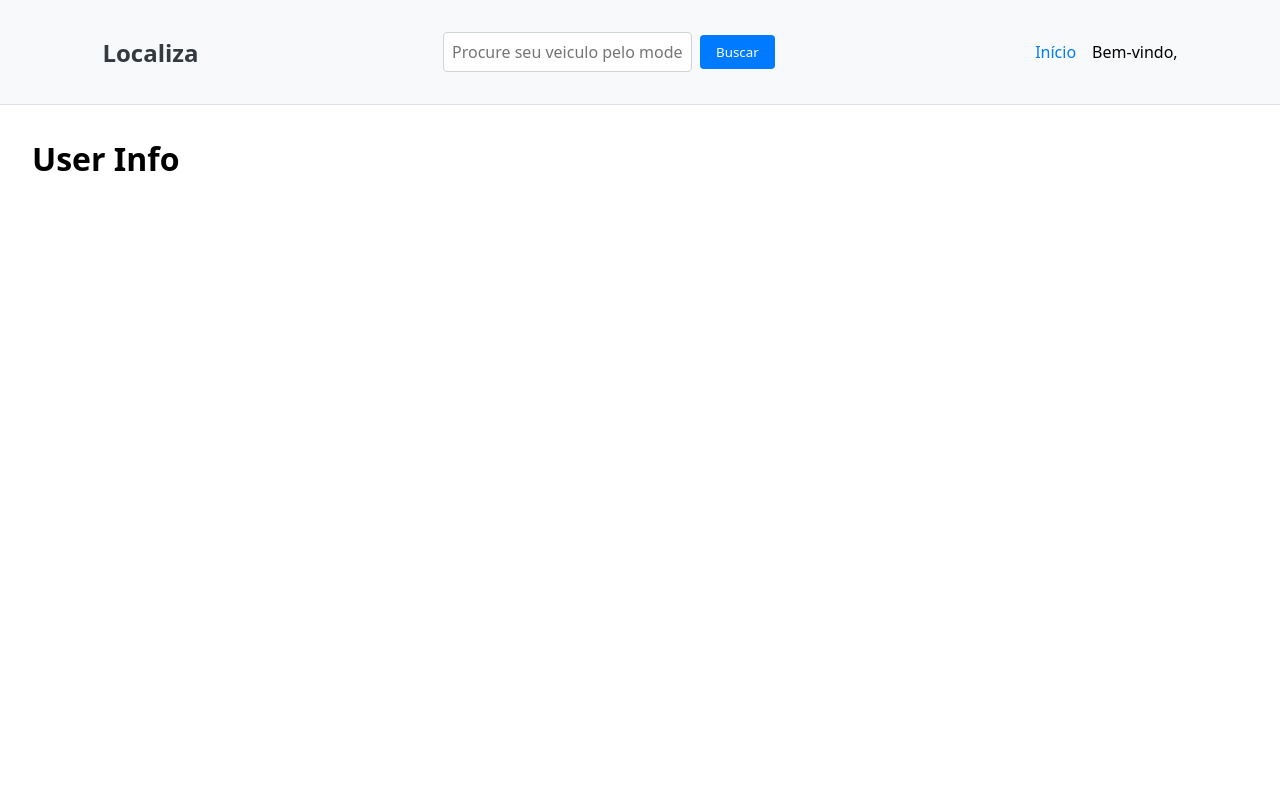
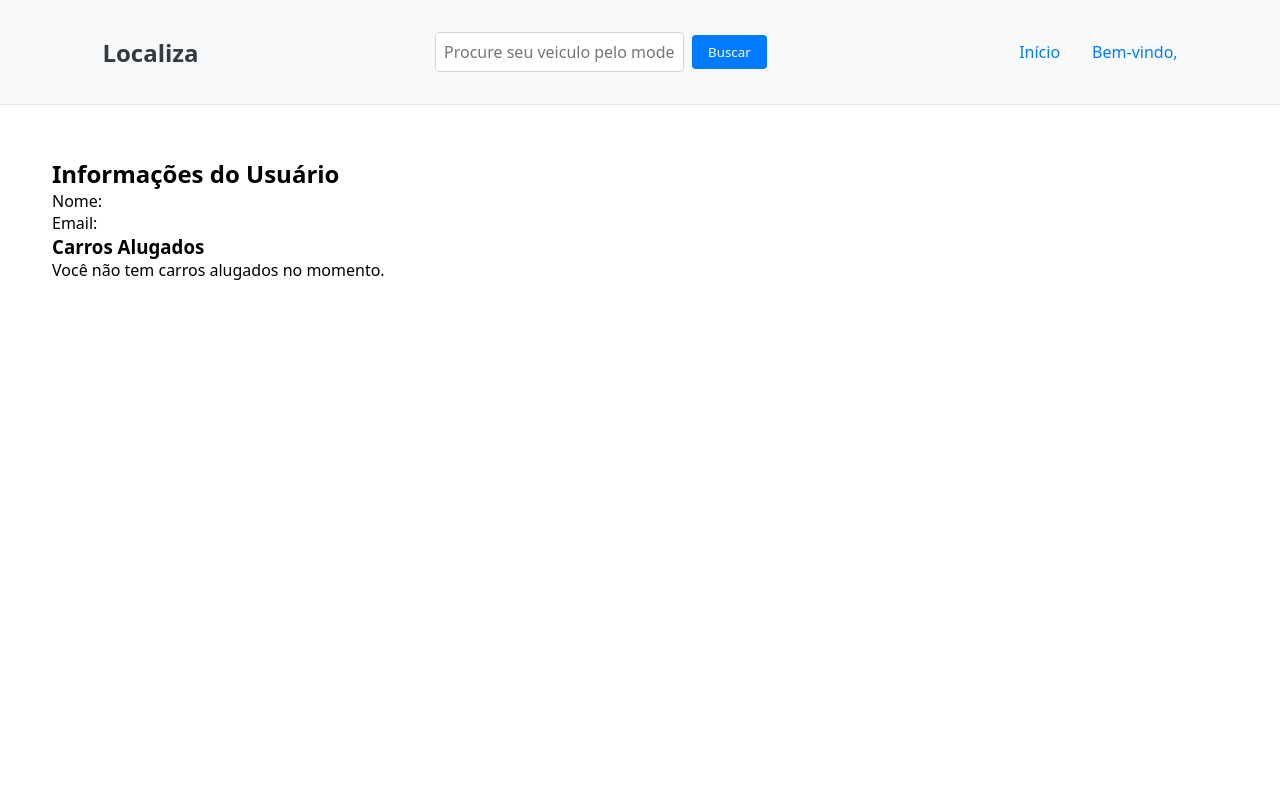
Before and after one commit to Marcos-Soares-Dev/Projetos, a React (Vite) app in the folder AluguelVeiculos/Aluguel-Carros/: page /userInfo in a window 1280 px wide. Shown: the top 800 px of the page. Built offline with nearby package versions, Linux system fonts and the light colour scheme; data requests are answered from the project's data file; sample sign-in values are in the browser's storage.

Commit message:
quase finalizado - alugar ok

```diff
--- a/AluguelVeiculos/Aluguel-Carros/db.json
+++ b/AluguelVeiculos/Aluguel-Carros/db.json
@@ -4,61 +4,71 @@
       "id": "1",
       "name": "Toyota Corolla",
       "price": 150,
-      "image": "/Kia Forte.jpeg"
+      "image": "/Kia Forte.jpeg",
+      "rented": false
     },
     {
       "id": "2",
       "name": "Honda Civic",
       "price": 160,
-      "image": "/civic.webp"
+      "image": "/civic.webp",
+      "rented": false
     },
     {
       "id": "3",
       "name": "Ford Focus",
       "price": 140,
-      "image": "/focus.jpg"
+      "image": "/focus.jpg",
+      "rented": false
     },
     {
       "id": "4",
       "name": "Chevrolet Cruze",
       "price": 155,
-      "image": "/Chevrolet Cruze.jpg"
+      "image": "/Chevrolet Cruze.jpg",
+      "rented": false
     },
     {
       "id": "5",
       "name": "Volkswagen Jetta",
       "price": 165,
-      "image": "/Volkswagen Jetta.webp"
+      "image": "/Volkswagen Jetta.webp",
+      "rented": false
     },
     {
       "id": "6",
       "name": "Hyundai Elantra",
       "price": 150,
-      "image": "/Hyundai Elantra.jpg"
+      "image": "/Hyundai Elantra.jpg",
+      "rented": false
     },
     {
       "id": "7",
       "name": "Nissan Sentra",
       "price": 145,
-      "image": "/Nissan Sentra.webp"
+      "image": "/Nissan Sentra.webp",
+      "rented": false
     },
     {
       "id": "8",
       "name": "Mazda 3",
       "price": 160,
-      "image": "/Mazda 3.jpg"
+      "image": "/Mazda 3.jpg",
+      "rented": false
     },
     {
       "id": "9",
       "name": "Kia Forte",
       "price": 140,
-      "image": "/Kia Forte.jpeg"
+      "image": "/Kia Forte.jpeg",
+      "rented": false
     },
     {
       "id": "10",
       "name": "Subaru Impreza",
       "price": 155,
-      "image": "Subaru Impreza.jpg"
+      "image": "Subaru Impreza.jpg",
+      "rented": false
     }
   ],
   "users": [
--- a/AluguelVeiculos/Aluguel-Carros/src/components/carsCard/CarsCard.jsx
+++ b/AluguelVeiculos/Aluguel-Carros/src/components/carsCard/CarsCard.jsx
@@ -10,13 +10,17 @@ export default function CarsCard({ car }) {
         navigate(`/cars/${car.id}`);
     };
 
+    const handleRentClick = () => {
+        navigate(`/cars/${car.id}`);
+    };
+
     return (
         <div className={styles.carCard}>
             <img src={car.image} alt={car.name} className={styles.carImage} />
             <h3>{car.name}</h3>
             <p>R$ {car.price}/dia</p>
             <ButtonPrimary onClick={handleDetailsClick}>Ver Detalhes</ButtonPrimary>
-            <ButtonPrimary>Alugar</ButtonPrimary>
+            <ButtonPrimary onClick={handleRentClick}>Alugar</ButtonPrimary>
         </div>
     );
 }
--- a/AluguelVeiculos/Aluguel-Carros/src/pages/CarDetails/CarDetails.jsx
+++ b/AluguelVeiculos/Aluguel-Carros/src/pages/CarDetails/CarDetails.jsx
@@ -1,12 +1,13 @@
-import { useParams, Link } from 'react-router-dom';
+import { useParams, Link, useNavigate } from 'react-router-dom';
 import { useEffect, useState } from 'react';
 import ButtonPrimary from '../../components/buttonPrimary/ButtonPrimary';
 import styles from './CarDetails.module.css';
 
 export default function CarDetails() {
     const { id } = useParams();
+    const navigate = useNavigate();
     const [car, setCar] = useState(null);
-
+    const [error, setError] = useState('');
 
     useEffect(() => {
         fetch(`http://localhost:3000/cars/${id}`)
@@ -14,6 +15,42 @@ export default function CarDetails() {
             .then(data => setCar(data))
             .catch(error => console.error('Erro ao buscar dados:', error));
     }, [id]);
+
+    const handleRentCar = async () => {
+        const loggedInUser = JSON.parse(sessionStorage.getItem('loggedInUser'));
+        if (!loggedInUser) {
+            setError('Você precisa estar logado para alugar um carro.');
+            return;
+        }
+
+        try {
+            // Atualizar o carro para indicar que está alugado
+            const updatedCar = { ...car, rented: true };
+            await fetch(`http://localhost:3000/cars/${id}`, {
+                method: 'PUT',
+                headers: {
+                    'Content-Type': 'application/json',
+                },
+                body: JSON.stringify(updatedCar),
+            });
+
+            // Atualizar o usuário para adicionar o carro alugado
+            const updatedUser = { ...loggedInUser, carsRented: [...loggedInUser.carsRented, car.id] };
+            await fetch(`http://localhost:3000/users/${loggedInUser.id}`, {
+                method: 'PUT',
+                headers: {
+                    'Content-Type': 'application/json',
+                },
+                body: JSON.stringify(updatedUser),
+            });
+
+            sessionStorage.setItem('loggedInUser', JSON.stringify(updatedUser));
+            navigate('/');
+        } catch (error) {
+            console.error('Erro ao alugar o carro:', error);
+            setError('Erro ao alugar o carro. Tente novamente mais tarde.');
+        }
+    };
 
     if (!car) {
         return <p>Carregando...</p>;
@@ -24,9 +61,9 @@ export default function CarDetails() {
             <img src={car.image} alt={car.name} className={styles.carImage} />
             <h2>{car.name}</h2>
             <p>Preço: R$ {car.price}/dia</p>
-            <ButtonPrimary>Alugar</ButtonPrimary>
+            <ButtonPrimary onClick={handleRentCar}>Alugar</ButtonPrimary>
             <Link to={"/"}> <button className={styles.button}>Voltar</button> </Link>
-
+            {error && <p className={styles.error}>{error}</p>}
         </div>
     );
 }
--- a/AluguelVeiculos/Aluguel-Carros/src/pages/Home/Home.jsx
+++ b/AluguelVeiculos/Aluguel-Carros/src/pages/Home/Home.jsx
@@ -1,4 +1,4 @@
-import  { useEffect, useState } from 'react';
+import { useEffect, useState } from 'react';
 import CarsCard from '../../components/carsCard/CarsCard';
 import styles from './Home.module.css';
 
@@ -6,9 +6,13 @@ export default function Home() {
     const [cars, setCars] = useState([]);
 
     useEffect(() => {
-        fetch('http://localhost:3000/cars') // Substitua pelo endpoint correto da sua API
+        fetch('http://localhost:3000/cars')
             .then(response => response.json())
-            .then(data => setCars(data))
+            .then(data => {
+                // Filtrar carros que não estão alugados
+                const availableCars = data.filter(car => !car.rented);
+                setCars(availableCars);
+            })
             .catch(error => console.error('Erro ao buscar dados:', error));
     }, []);
 
--- a/AluguelVeiculos/Aluguel-Carros/src/pages/RootLayout.jsx
+++ b/AluguelVeiculos/Aluguel-Carros/src/pages/RootLayout.jsx
@@ -27,7 +27,9 @@ export default function RootLayout() {
                 <nav>
                     <Link to="/">Início</Link>
                     {loggedInUser ? (
-                        <span>Bem-vindo, {loggedInUser.name}</span>
+                        <Link to="/userInfo">
+                            <span>Bem-vindo, {loggedInUser.name}</span>
+                        </Link>
                     ) : (
                         <Link to="/login">
                             <button>Login/Cadastro</button>
--- a/AluguelVeiculos/Aluguel-Carros/src/pages/UserInfo/UserInfo.jsx
+++ b/AluguelVeiculos/Aluguel-Carros/src/pages/UserInfo/UserInfo.jsx
@@ -1,7 +1,87 @@
+import { useEffect, useState } from 'react';
+import { useNavigate } from 'react-router-dom';
+import ButtonPrimary from '../../components/buttonPrimary/ButtonPrimary';
+import styles from './UserInfo.module.css';
+
 export default function UserInfo() {
+    const [user, setUser] = useState(null);
+    const [cars, setCars] = useState([]);
+    const [error, setError] = useState('');
+    const navigate = useNavigate();
+
+    useEffect(() => {
+        const loggedInUser = JSON.parse(sessionStorage.getItem('loggedInUser'));
+        if (!loggedInUser) {
+            navigate('/login');
+            return;
+        }
+        setUser(loggedInUser);
+
+        fetch('http://localhost:3000/cars')
+            .then(response => response.json())
+            .then(data => {
+                const rentedCars = data.filter(car => loggedInUser.carsRented.includes(car.id));
+                setCars(rentedCars);
+            })
+            .catch(error => console.error('Erro ao buscar dados:', error));
+    }, [navigate]);
+
+    const handleReturnCar = async (carId) => {
+        try {
+            // Atualizar o carro para indicar que não está mais alugado
+            const updatedCar = { ...cars.find(car => car.id === carId), rented: false };
+            await fetch(`http://localhost:3000/cars/${carId}`, {
+                method: 'PUT',
+                headers: {
+                    'Content-Type': 'application/json',
+                },
+                body: JSON.stringify(updatedCar),
+            });
+
+            // Atualizar o usuário para remover o carro devolvido
+            const updatedUser = { ...user, carsRented: user.carsRented.filter(id => id !== carId) };
+            await fetch(`http://localhost:3000/users/${user.id}`, {
+                method: 'PUT',
+                headers: {
+                    'Content-Type': 'application/json',
+                },
+                body: JSON.stringify(updatedUser),
+            });
+
+            sessionStorage.setItem('loggedInUser', JSON.stringify(updatedUser));
+            setUser(updatedUser);
+            setCars(cars.filter(car => car.id !== carId));
+        } catch (error) {
+            console.error('Erro ao devolver o carro:', error);
+            setError('Erro ao devolver o carro. Tente novamente mais tarde.');
+        }
+    };
+
+    if (!user) {
+        return <p>Carregando...</p>;
+    }
+
     return (
-        <div>
-            <h1>User Info</h1>
+        <div className={styles.userInfo}>
+            <h2>Informações do Usuário</h2>
+            <p>Nome: {user.name}</p>
+            <p>Email: {user.email}</p>
+            <h3>Carros Alugados</h3>
+            {cars.length > 0 ? (
+                <ul>
+                    {cars.map(car => (
+                        <li key={car.id}>
+                            <img src={car.image} alt={car.name} className={styles.carImage} />
+                            <p>{car.name}</p>
+                            <p>Preço: R$ {car.price}/dia</p>
+                            <ButtonPrimary onClick={() => handleReturnCar(car.id)}>Devolver</ButtonPrimary>
+                        </li>
+                    ))}
+                </ul>
+            ) : (
+                <p>Você não tem carros alugados no momento.</p>
+            )}
+            {error && <p className={styles.error}>{error}</p>}
         </div>
     );
 }
--- a/AluguelVeiculos/Aluguel-Carros/src/pages/UserInfo/UserInfo.module.css
+++ b/AluguelVeiculos/Aluguel-Carros/src/pages/UserInfo/UserInfo.module.css
@@ -0,0 +1,26 @@
+.userInfo {
+    padding: 20px;
+}
+
+.carImage {
+    width: 100px;
+    height: 100px;
+    object-fit: cover;
+    border-radius: 8px;
+    margin-right: 10px;
+}
+
+ul {
+    list-style: none;
+    padding: 0;
+}
+
+li {
+    display: flex;
+    align-items: center;
+    margin-bottom: 10px;
+}
+
+.error {
+    color: red;
+}
```
